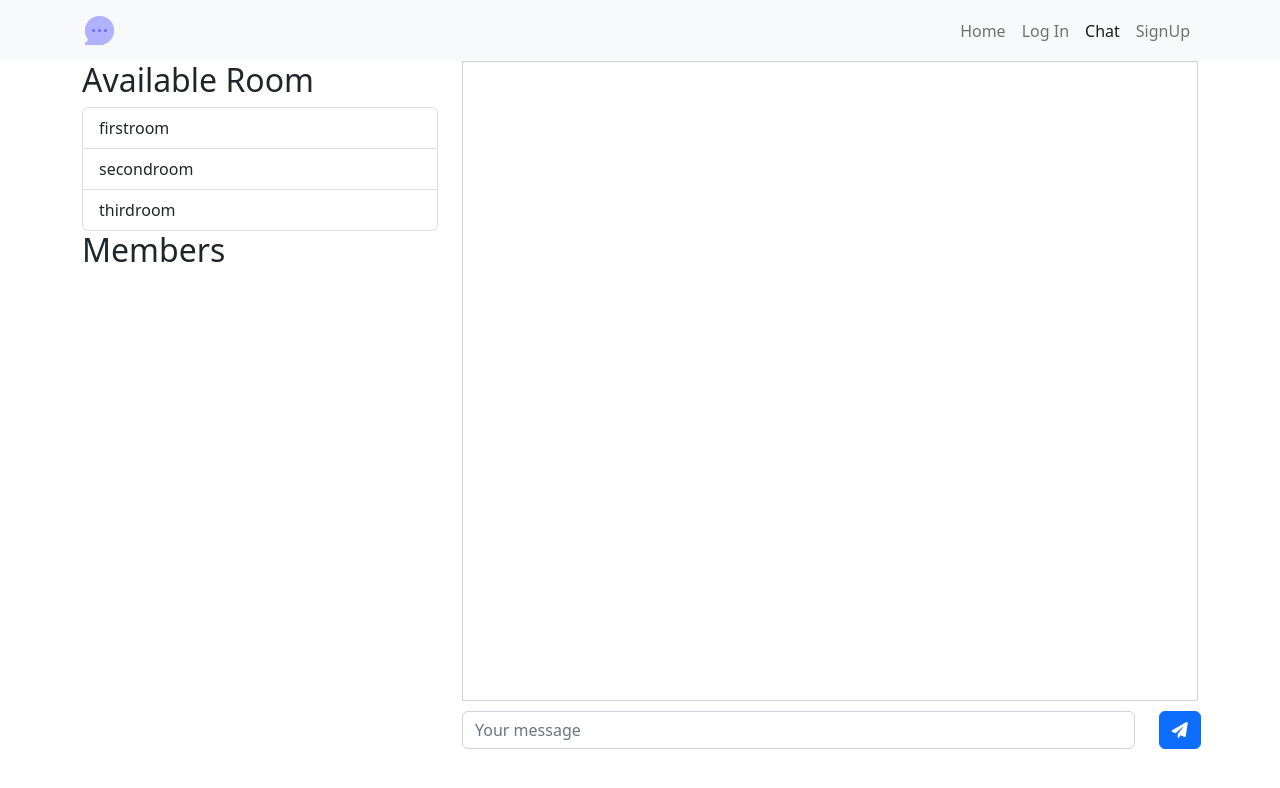
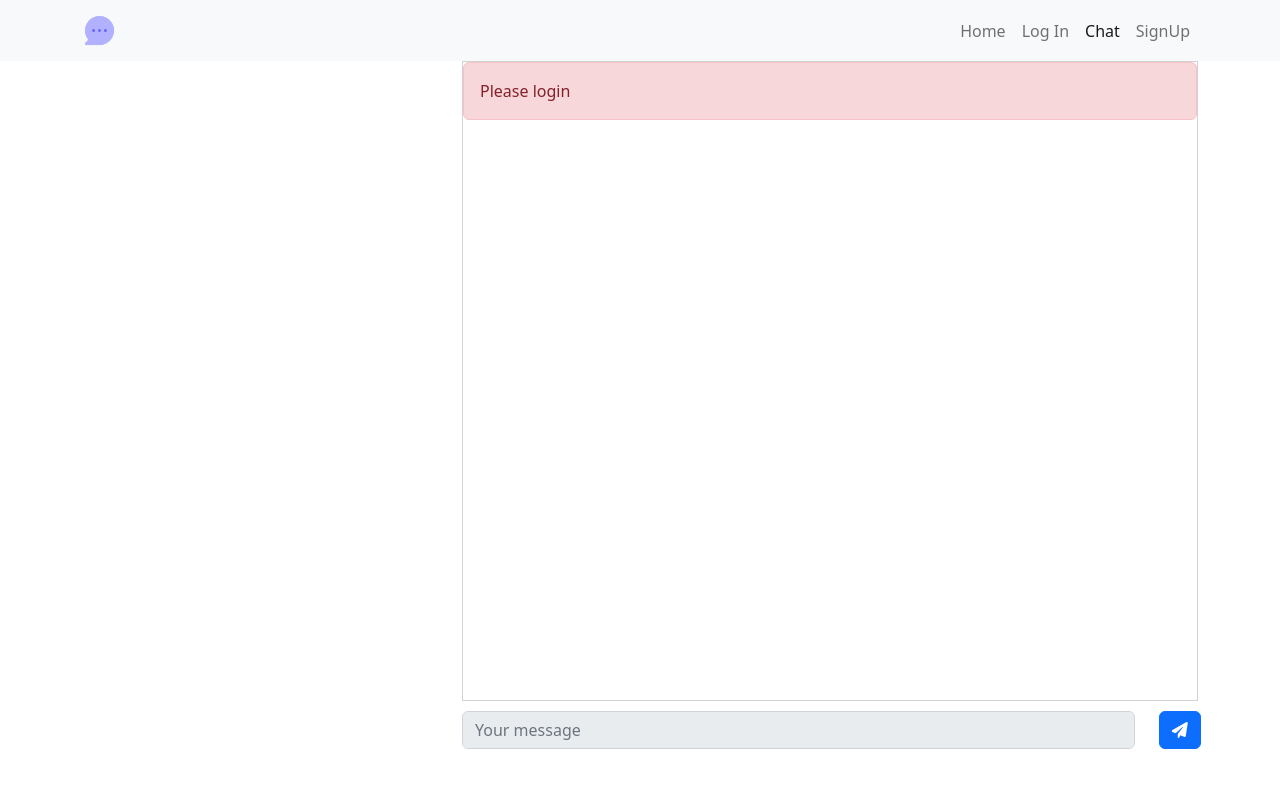
Before and after one commit to min-coding/chatApp, a React (Create React App) app in the folder chat-frontend/: page /chat in a window 1280 px wide. Shown: the top 788 px of the page. Built offline with nearby package versions, Linux system fonts and the light colour scheme.

Commit message:
last commit on redux_toolkit branch test
I just merged before committing this. Yikes okay let's see what happens

```diff
--- a/chat-frontend/src/components/MessageForm.js
+++ b/chat-frontend/src/components/MessageForm.js
@@ -1,18 +1,18 @@
 import React from 'react';
 import { Button, Form, Row, Col } from 'react-bootstrap';
+import { useSelector } from 'react-redux';
 
 export default function MessageForm() {
   const handleSubmit = (e) => {
     e.preventDefault();
-
-    // return (
-
-    // )
   };
+  const user = useSelector((state) => state.user);
 
   return (
     <>
-      <div className="message-output"></div>
+      <div className="message-output">
+        {!user && <div className="alert alert-danger"> Please login </div>}
+      </div>
       <Form onSubmit={handleSubmit}>
         <Row>
           <Col md={11}>
@@ -20,11 +20,12 @@ export default function MessageForm() {
               <Form.Control
                 type="text"
                 placeholder="Your message"
+                disabled={!user}
               ></Form.Control>
             </Form.Group>
           </Col>
           <Col md={1}>
-            <Button type="submit" variant="primary">
+            <Button type="submit" variant="primary" disable={!user}>
               <i className="fas fa-paper-plane"></i>
             </Button>
           </Col>
--- a/chat-frontend/src/components/Sidebar.js
+++ b/chat-frontend/src/components/Sidebar.js
@@ -1,8 +1,15 @@
 import React from 'react';
 import { ListGroup } from 'react-bootstrap';
+import { useSelector } from 'react-redux';
 
 export default function Sidebar() {
   const rooms = ['firstroom', 'secondroom', 'thirdroom'];
+  const user = useSelector((state) => state.user);
+
+  if (!user) {
+    return <></>;
+  }
+
   return (
     <>
       <h2> Available Room</h2>
```
Also changed, not shown: chat-frontend/src/context/appContext.js (added, +7 -0 lines), chat-frontend/src/features/userSlice.js (+10 -11 lines), 1 other file (tests, documents, lock files or other folders).
